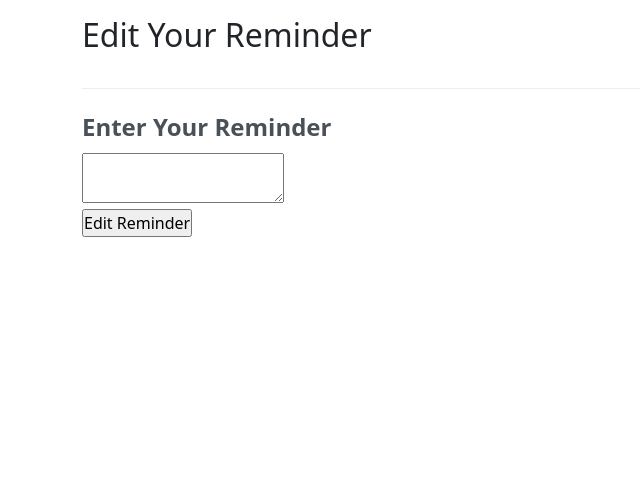
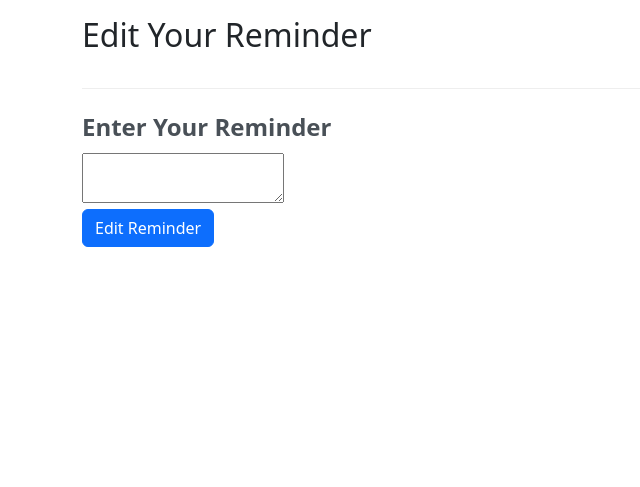
Before and after one commit to ryancad35/COSC-4806-05, a PHP site: template app/views/reminders/edit.php in a window 1280 px wide. Shown: the part 100-587 px from the top of the page, without its empty margins (0-640 px from the left). Run offline with PHP 8.4, Linux system fonts and the light colour scheme; the template is opened without the code that fills it, so the values that code supplies are empty; the visitor is signed in with stand-in values (Sample User, id 1).

Commit message:
Added btn btn-primary class to 'Edit' button in reminders/edit view for consistency w/ other views

```diff
--- a/app/views/reminders/edit.php
+++ b/app/views/reminders/edit.php
@@ -28,7 +28,7 @@
             <legend>Enter Your Reminder</legend>
             <textarea maxlength="255" name="message" id="message"><?php echo $reminder['subject']; ?></textarea><br>
             <input type="hidden" name="id" value="<?php echo $id; ?>">
-            <input type="submit" name="action" value="Edit Reminder">
+            <input type="submit" name="action" class="btn btn-primary" value="Edit Reminder">
         </fieldset>
     </form>
     <br>
```
